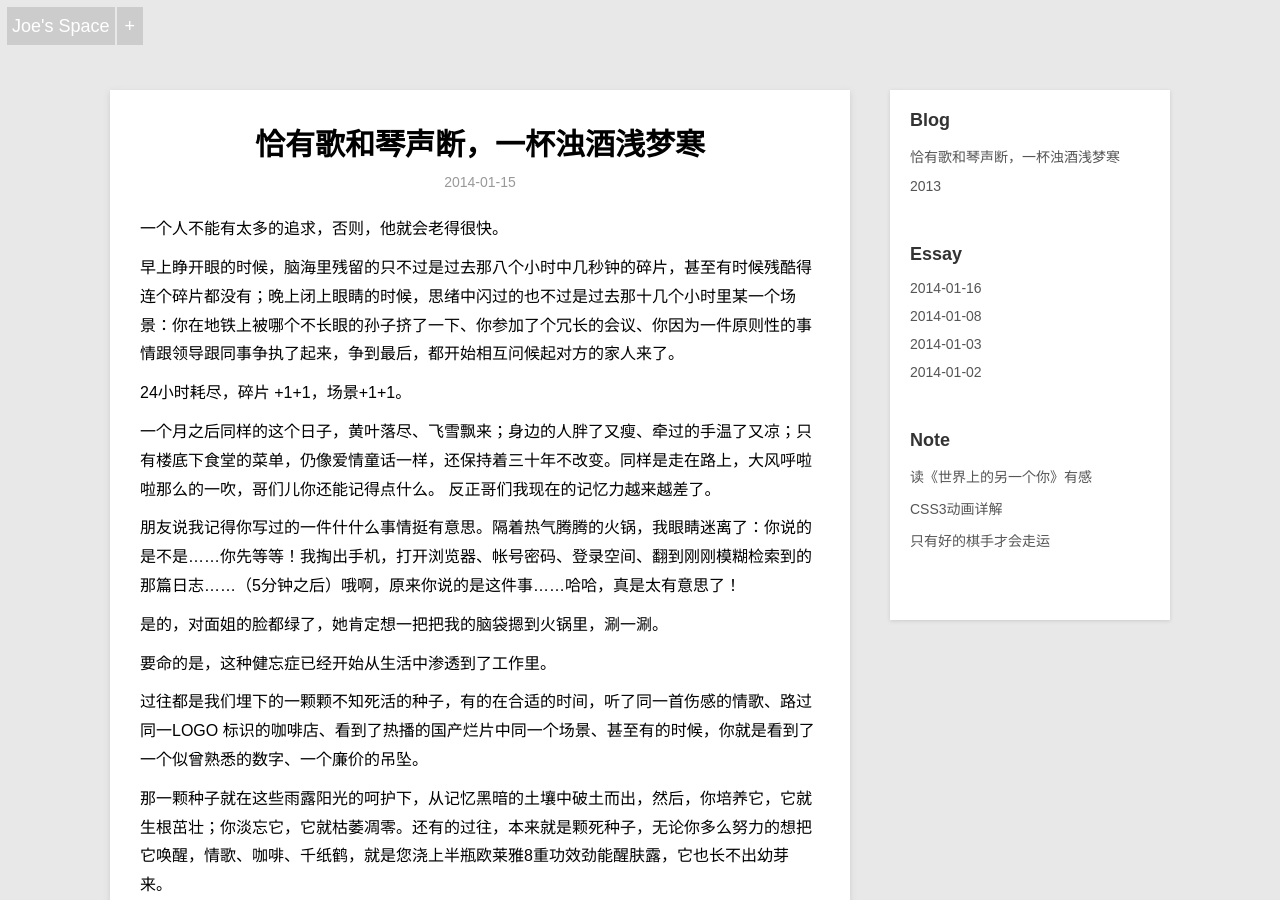
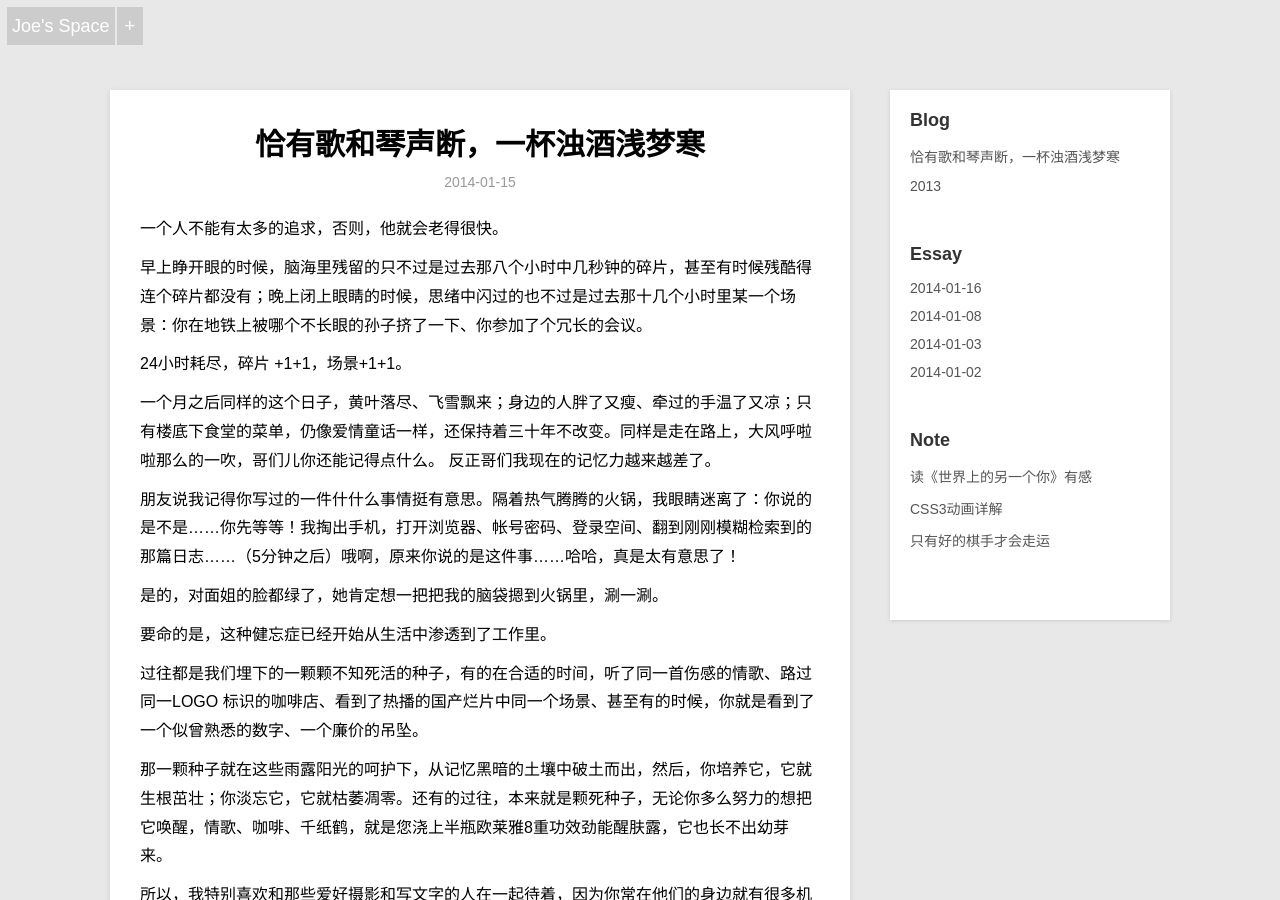
Before and after one commit to fangyijoe/fangyijoe.github.io, a Jekyll site: the page built from _posts/blog/2014-01-15-wait.md, in a window 1280 px wide and 900 px high. Built offline with Jekyll 4.4.1, drawn with Linux system fonts in a browser that asks for light colours; Markdown is read by kramdown in place of the engine named in the settings; comment, search, counter and statistics services are not loaded.

Commit message:
Update 2014-01-15-wait.md

```diff
--- a/_posts/blog/2014-01-15-wait.md
+++ b/_posts/blog/2014-01-15-wait.md
@@ -7,7 +7,7 @@ category: blog
 一个人不能有太多的追求，否则，他就会老得很快。
 
 
-早上睁开眼的时候，脑海里残留的只不过是过去那八个小时中几秒钟的碎片，甚至有时候残酷得连个碎片都没有；晚上闭上眼睛的时候，思绪中闪过的也不过是过去那十几个小时里某一个场景：你在地铁上被哪个不长眼的孙子挤了一下、你参加了个冗长的会议、你因为一件原则性的事情跟领导跟同事争执了起来，争到最后，都开始相互问候起对方的家人来了。
+早上睁开眼的时候，脑海里残留的只不过是过去那八个小时中几秒钟的碎片，甚至有时候残酷得连个碎片都没有；晚上闭上眼睛的时候，思绪中闪过的也不过是过去那十几个小时里某一个场景：你在地铁上被哪个不长眼的孙子挤了一下、你参加了个冗长的会议。
 
 
 24小时耗尽，碎片 +1+1，场景+1+1。
```
